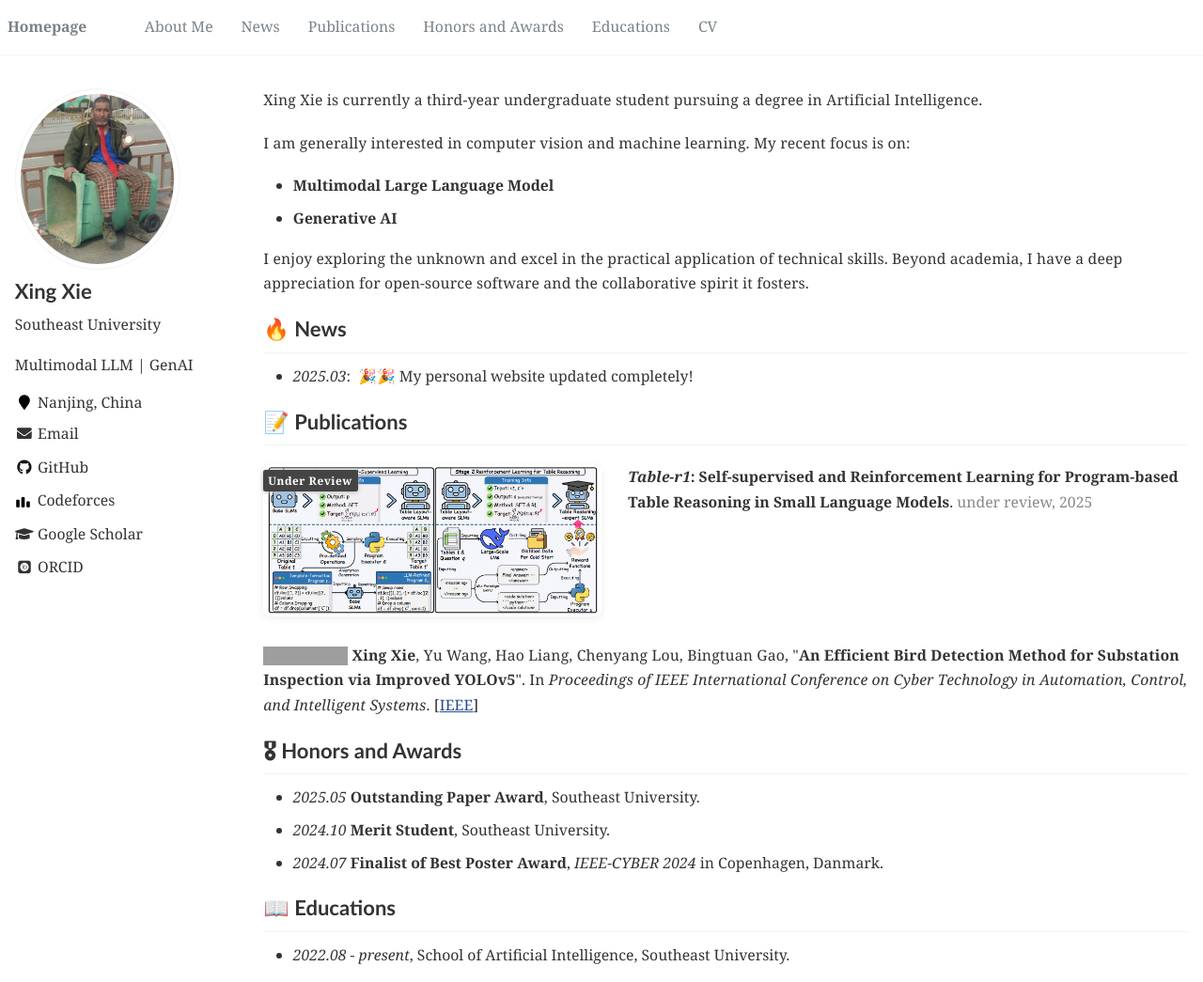
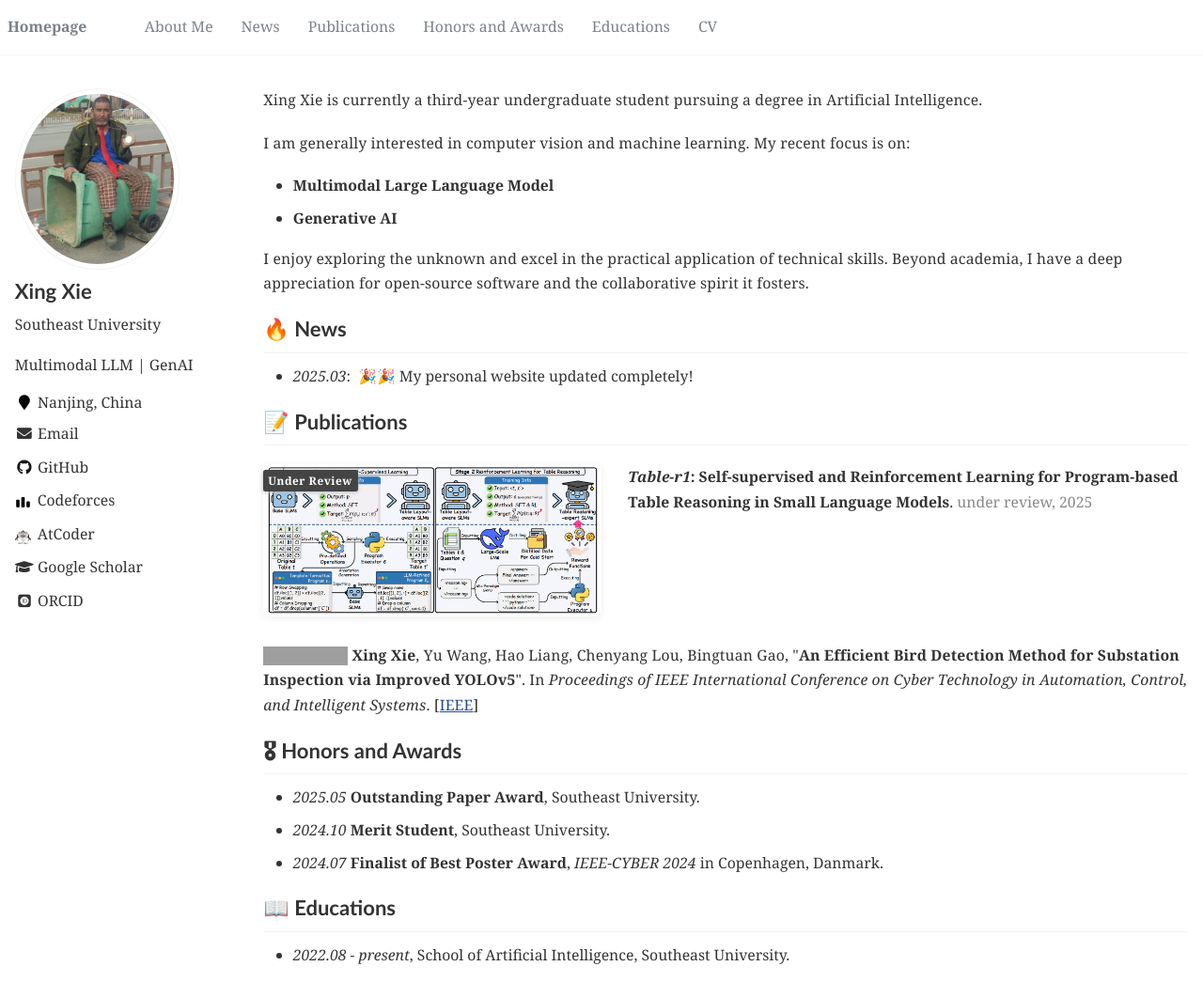
Before and after one commit to kaicheng001/kaicheng001.github.io, a Jekyll site: the page built from _pages/about.md, in a window 1280 px wide and 1045 px high. Shown: the whole window at 94% size. Built offline with Jekyll 4.4.1, drawn with Linux system fonts in a browser that asks for light colours; some web fonts are replaced; grey boxes are pictures that could not be loaded.

Commit message:
update author-profile

```diff
--- a/_config.yml
+++ b/_config.yml
@@ -50,6 +50,7 @@ author:
   soundcloud       :
   stackoverflow    : # http://stackoverflow.com/users/123456/username
   codeforces       : kruebbelegassiemz2154 # e.g., "codeforces username"
+  atcoder          : kaicheng001
   steam            :
   tumblr           :
   twitter          :
--- a/_includes/author-profile.html
+++ b/_includes/author-profile.html
@@ -71,6 +71,12 @@
       <li><a href="https://codeforces.com/profile/{{ author.codeforces }}">
           <img src="/images/codeforces-icon.svg"
             style="width: 17px; height: auto; vertical-align: text-bottom; margin-right: 3px;"> Codeforces</a>
+      </li>
+      {% endif %}
+      {% if author.atcoder %}
+      <li><a href="https://atcoder.jp/users/{{ author.atcoder }}">
+          <img src="/images/atcoder_logo.svg"
+            style="width: 17px; height: auto; vertical-align: text-bottom; margin-right: 3px;"> AtCoder</a>
       </li>
       {% endif %}
       {% if author.stackoverflow %}
```
Also changed, not shown: images/atcoder_logo.svg (added).
